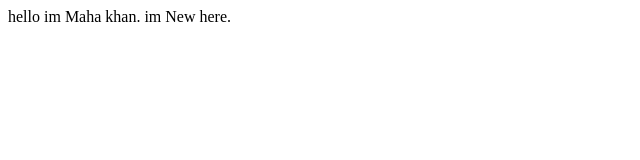
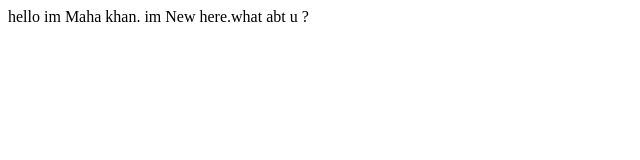
Before and after one commit to parooldaiya88/exercise1, a plain HTML site: page index.html in a window 1280 px wide. Shown: the full height of the page, 0-640 px from the left. Drawn offline with Linux system fonts and the light colour scheme.

Commit message:
changes made

```diff
--- a/index.html
+++ b/index.html
@@ -7,7 +7,7 @@
     <title>Document</title>
 </head>
 <body>
-    hello im Maha khan. im New here.
+    hello im Maha khan. im New here.what abt u ?
 
 </body>
 </html>
```
